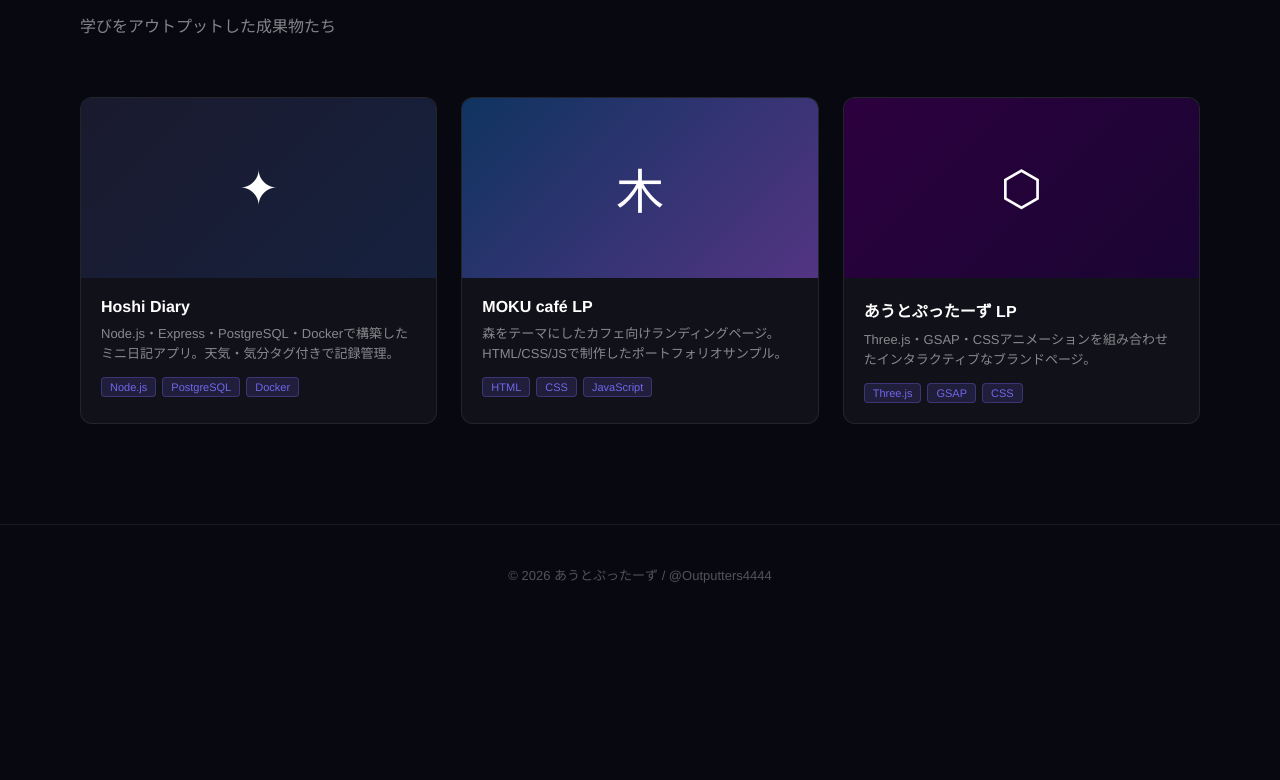
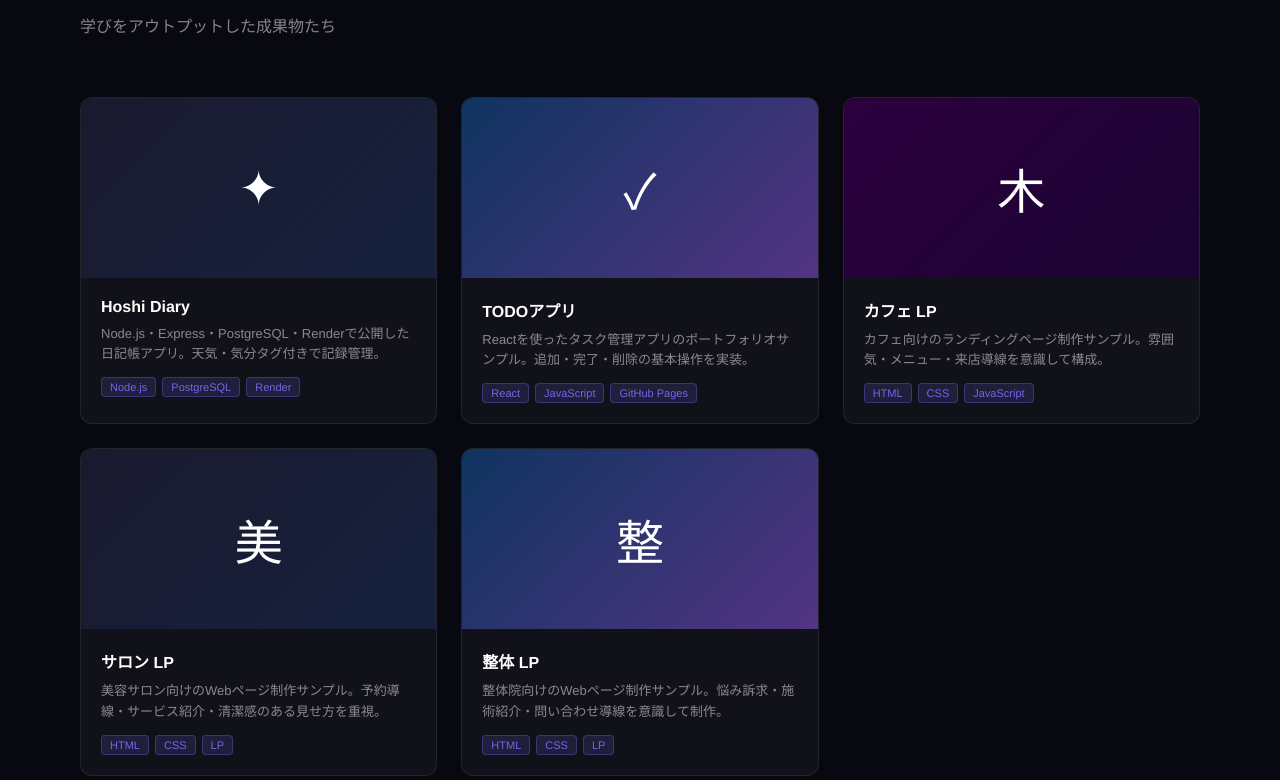
Before and after one commit to gambolboy4444-ops/outputters, a plain HTML site: page index.html in a window 1280 px wide. Shown: the part 1528-2308 px from the top of the page. Before the commit the page ends 2152 px from the top, so only its background shows below. Drawn offline with nearby package versions, Linux system fonts and the light colour scheme; animation ran at ten frames a second.

Commit message:
Update works portfolio links

```diff
--- a/index.html
+++ b/index.html
@@ -131,30 +131,50 @@ footer { border-top: 1px solid rgba(255,255,255,0.08); padding: 40px; text-align
   <h2 class="section-title">our <span>works</span></h2>
   <p class="section-sub">学びをアウトプットした成果物たち</p>
   <div class="works-grid">
-    <div class="work-card">
+  <a class="work-card" href="https://hoshi-diary.onrender.com/" target="_blank" rel="noopener noreferrer" style="text-decoration:none; color:inherit;">
     <div class="work-thumb t1">✦</div>
     <div class="work-info">
       <h3>Hoshi Diary</h3>
-        <p>Node.js・Express・PostgreSQL・Dockerで構築したミニ日記アプリ。天気・気分タグ付きで記録管理。</p>
-        <div class="work-tags"><span class="work-tag">Node.js</span><span class="work-tag">PostgreSQL</span><span class="work-tag">Docker</span></div>
+      <p>Node.js・Express・PostgreSQL・Renderで公開した日記帳アプリ。天気・気分タグ付きで記録管理。</p>
+      <div class="work-tags"><span class="work-tag">Node.js</span><span class="work-tag">PostgreSQL</span><span class="work-tag">Render</span></div>
     </div>
+  </a>
+
+  <a class="work-card" href="https://gambolboy4444-ops.github.io/todo-app/" target="_blank" rel="noopener noreferrer" style="text-decoration:none; color:inherit;">
+    <div class="work-thumb t2">✓</div>
+    <div class="work-info">
+      <h3>TODOアプリ</h3>
+      <p>Reactを使ったタスク管理アプリのポートフォリオサンプル。追加・完了・削除の基本操作を実装。</p>
+      <div class="work-tags"><span class="work-tag">React</span><span class="work-tag">JavaScript</span><span class="work-tag">GitHub Pages</span></div>
     </div>
-    <div class="work-card">
-      <div class="work-thumb t2">木</div>
+  </a>
+
+  <a class="work-card" href="https://gambolboy4444-ops.github.io/portfolio-samples/cafe_sample.html" target="_blank" rel="noopener noreferrer" style="text-decoration:none; color:inherit;">
+    <div class="work-thumb t3">木</div>
     <div class="work-info">
-        <h3>MOKU café LP</h3>
-        <p>森をテーマにしたカフェ向けランディングページ。HTML/CSS/JSで制作したポートフォリオサンプル。</p>
+      <h3>カフェ LP</h3>
+      <p>カフェ向けのランディングページ制作サンプル。雰囲気・メニュー・来店導線を意識して構成。</p>
       <div class="work-tags"><span class="work-tag">HTML</span><span class="work-tag">CSS</span><span class="work-tag">JavaScript</span></div>
     </div>
+  </a>
+
+  <a class="work-card" href="https://gambolboy4444-ops.github.io/portfolio-samples/salon_sample.html" target="_blank" rel="noopener noreferrer" style="text-decoration:none; color:inherit;">
+    <div class="work-thumb t1">美</div>
+    <div class="work-info">
+      <h3>サロン LP</h3>
+      <p>美容サロン向けのWebページ制作サンプル。予約導線・サービス紹介・清潔感のある見せ方を重視。</p>
+      <div class="work-tags"><span class="work-tag">HTML</span><span class="work-tag">CSS</span><span class="work-tag">LP</span></div>
     </div>
-    <div class="work-card">
-      <div class="work-thumb t3">⬡</div>
+  </a>
+
+  <a class="work-card" href="https://gambolboy4444-ops.github.io/portfolio-samples/seitai_sample.html" target="_blank" rel="noopener noreferrer" style="text-decoration:none; color:inherit;">
+    <div class="work-thumb t2">整</div>
     <div class="work-info">
-        <h3>あうとぷったーず LP</h3>
-        <p>Three.js・GSAP・CSSアニメーションを組み合わせたインタラクティブなブランドページ。</p>
-        <div class="work-tags"><span class="work-tag">Three.js</span><span class="work-tag">GSAP</span><span class="work-tag">CSS</span></div>
+      <h3>整体 LP</h3>
+      <p>整体院向けのWebページ制作サンプル。悩み訴求・施術紹介・問い合わせ導線を意識して制作。</p>
+      <div class="work-tags"><span class="work-tag">HTML</span><span class="work-tag">CSS</span><span class="work-tag">LP</span></div>
     </div>
-    </div>
+  </a>
 </div>
 </div>
 
```
Lines whose indentation alone changed are shown as unchanged.
